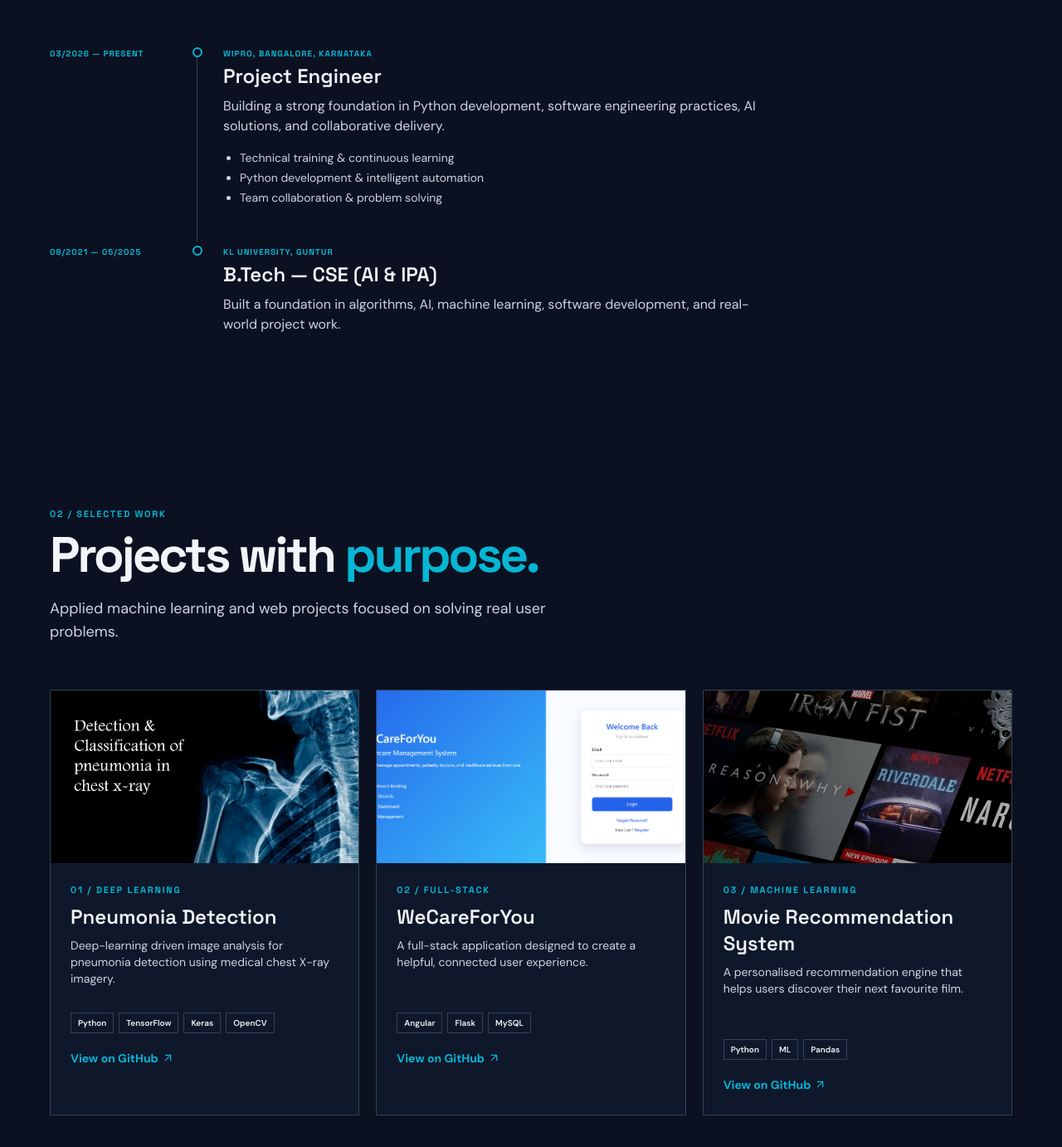
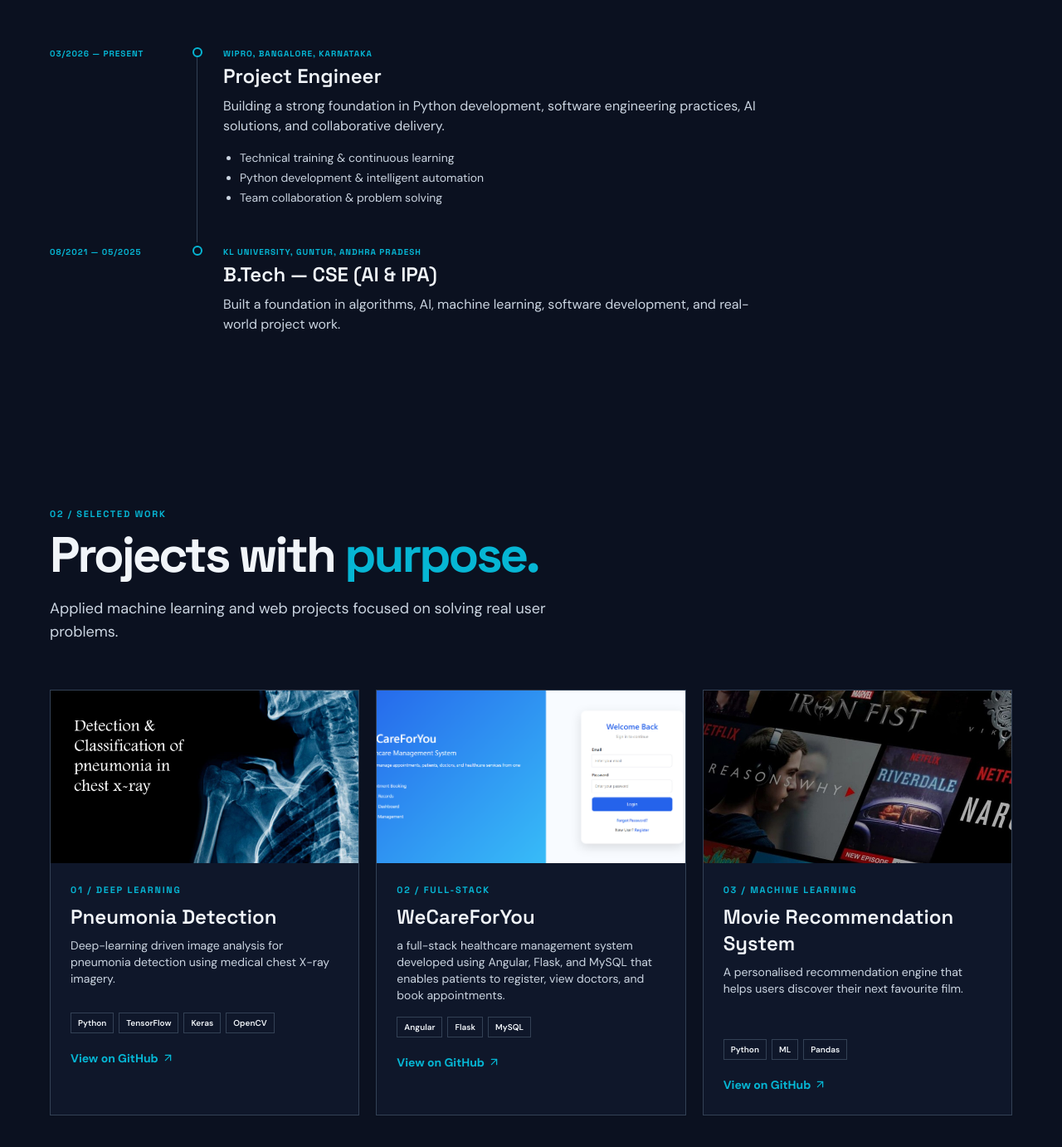
Before and after one commit to JAYAPAUL30473/jay-portfolio, a React (Vite) app: page / in a window 1280 px wide. Shown: the part 1107-2489 px from the top of the page at 83% size. Built offline with nearby package versions, Linux system fonts and the light colour scheme.

Commit message:
Update project info

```diff
--- a/src/data/portfolio.ts
+++ b/src/data/portfolio.ts
@@ -19,12 +19,12 @@
 
 export const experience = [
   { year: '03/2026 — PRESENT', company: 'WIPRO, BANGALORE, KARNATAKA', title: 'Project Engineer', description: 'Building a strong foundation in Python development, software engineering practices, AI solutions, and collaborative delivery.', points: ['Technical training & continuous learning', 'Python development & intelligent automation', 'Team collaboration & problem solving'] },
-  { year: '08/2021 — 05/2025', company: 'KL UNIVERSITY, GUNTUR', title: 'B.Tech — CSE (AI & IPA)', description: 'Built a foundation in algorithms, AI, machine learning, software development, and real-world project work.' },
+  { year: '08/2021 — 05/2025', company: 'KL UNIVERSITY, GUNTUR, ANDHRA PRADESH', title: 'B.Tech — CSE (AI & IPA)', description: 'Built a foundation in algorithms, AI, machine learning, software development, and real-world project work.' },
 ]
 
 export const projects = [
   { title: 'Pneumonia Detection', category: 'DEEP LEARNING', image: asset('img/pn.jpg'), description: 'Deep-learning driven image analysis for pneumonia detection using medical chest X-ray imagery.', tags: ['Python', 'TensorFlow', 'Keras', 'OpenCV'] },
-  { title: 'WeCareForYou', category: 'FULL-STACK', image: asset('img/p3.png'), description: 'A full-stack application designed to create a helpful, connected user experience.', tags: ['Angular', 'Flask', 'MySQL'] },
+  { title: 'WeCareForYou', category: 'FULL-STACK', image: asset('img/p3.png'), description: 'a full-stack healthcare management system developed using Angular, Flask, and MySQL that enables patients to register, view doctors, and book appointments.', tags: ['Angular', 'Flask', 'MySQL'] },
   { title: 'Movie Recommendation System', category: 'MACHINE LEARNING', image: asset('img/movie.jpg'), description: 'A personalised recommendation engine that helps users discover their next favourite film.', tags: ['Python', 'ML', 'Pandas'] },
 ]
 
```
